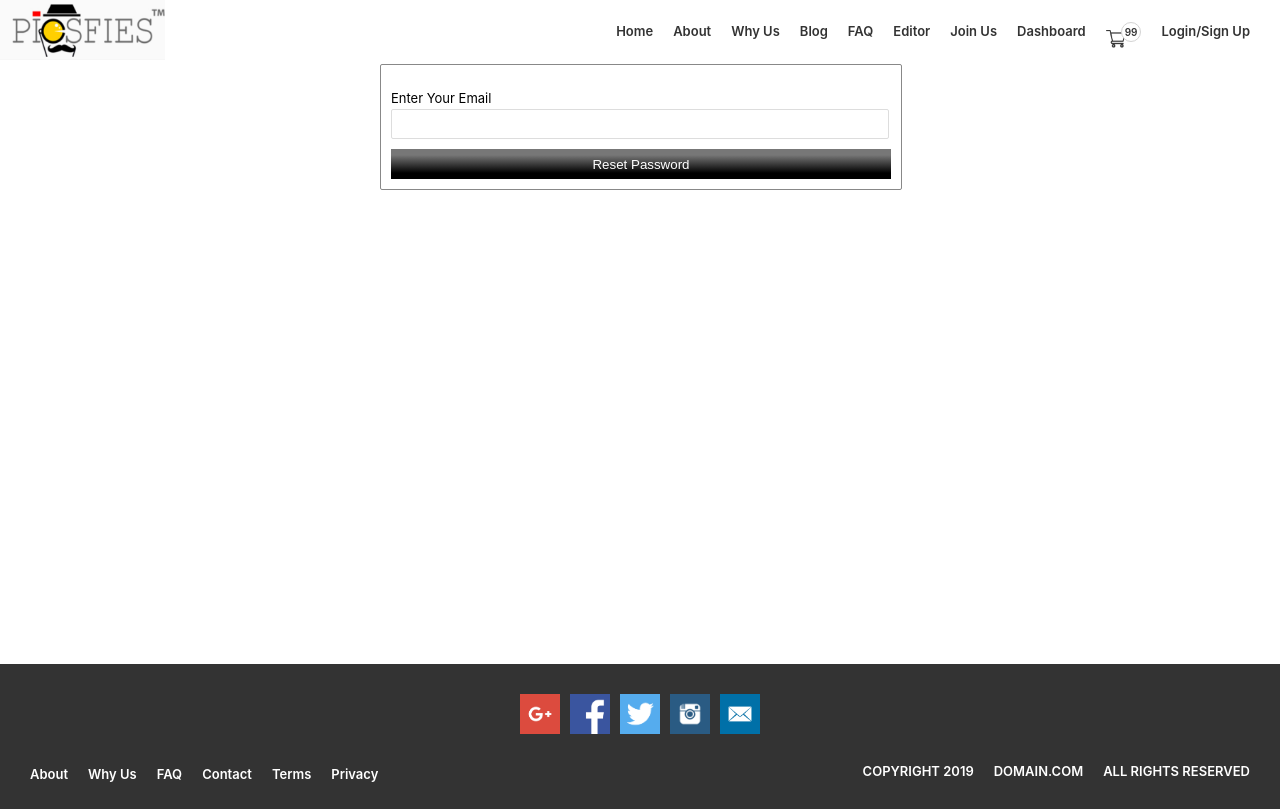
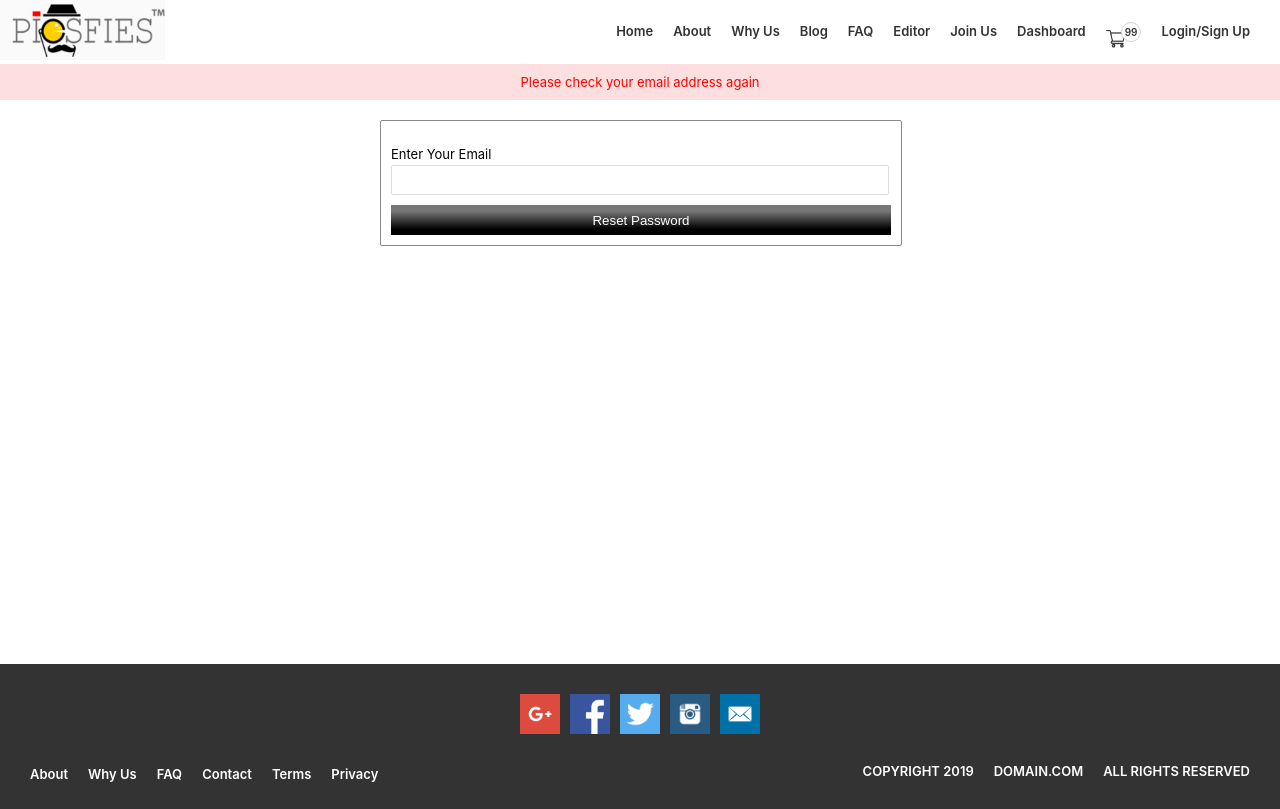
Before and after one commit to alinauroz/gogo-image, a React (Create React App) app in the folder client/: page /reset-password in a window 1280 px wide. Built offline with nearby package versions, Linux system fonts and the light colour scheme.

Commit message:
feat: notifications added to reset password

```diff
--- a/client/src/App.css
+++ b/client/src/App.css
@@ -107,3 +107,20 @@ input:focus, button:focus {
   padding-top: 25px;
   color: white;
 }
+
+.notification-bar {
+  padding: 10px;
+  text-align: center;
+  font-size: 13px;
+  background-color: #33333322;
+  margin-bottom: 20px;
+}
+
+.notification-bar-fail {
+  background-color: #fddfdf;
+  color: #fe0100;
+}
+
+.notification-bar-success {
+  background-color: #edfbd7;
+}
--- a/client/src/Components/pages/ResetPassword.jsx
+++ b/client/src/Components/pages/ResetPassword.jsx
@@ -2,7 +2,6 @@ import React from 'react'
 import Box from '../Container/Box'
 import {View, Text, Button} from '../Basic/AppComponents'
 import FormRenderer from '../../utils/FormRenderer'
-import { Link } from 'react-router-dom'
 
 const resetFields = [
     {title: 'Enter Your Email', name: 'email', type: 'email', required: true, style : {
@@ -12,9 +11,28 @@ const resetFields = [
     }
 ]
 
+const resSet = Object.freeze({
+    WRONG: 0,
+    SENT: 1,
+    INITIAL: 2
+});
+
 export default function (props) {
 
+    const [res, setRes] = React.useState(resSet.INITIAL);
+
     return (
+        <View>
+        {
+            res === resSet.SENT ?
+            <View className = 'notification-bar notification-bar-success'>
+                Please check your email to reset password
+            </View>
+            :
+            <View className = 'notification-bar notification-bar-fail'>
+                Please check your email address again
+            </View>
+        }
         <Box>
             <View>
                 <form action = '' onSubmit = {() => {}}>
@@ -25,6 +43,7 @@ export default function (props) {
                 </form>
             </View>
         </Box>
+        </View>
     )
 
 }
```
